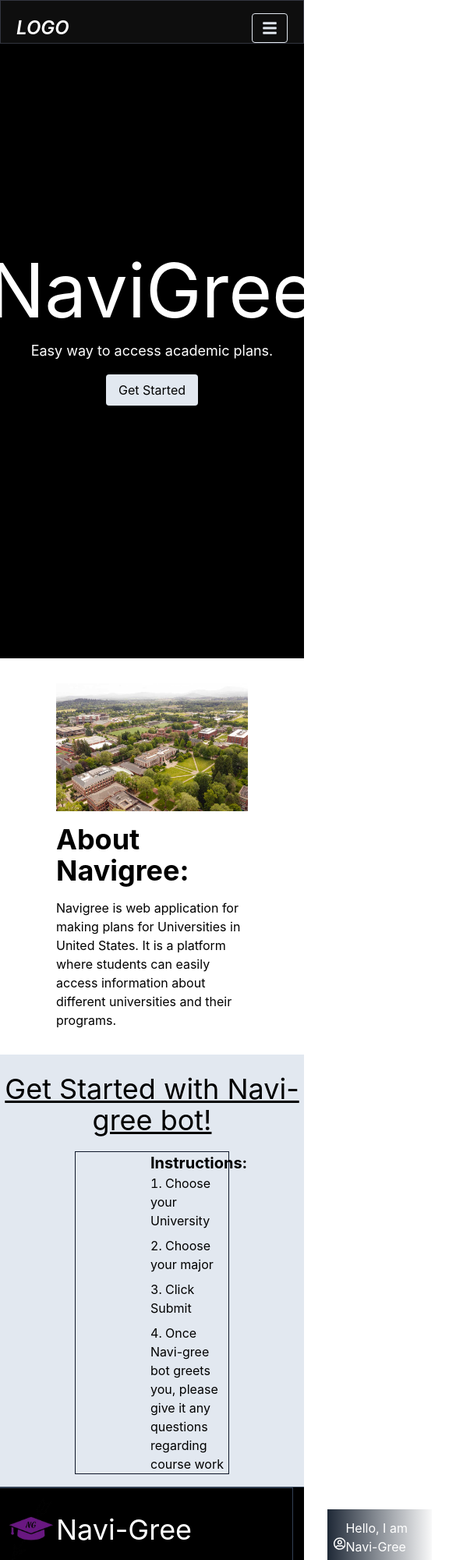
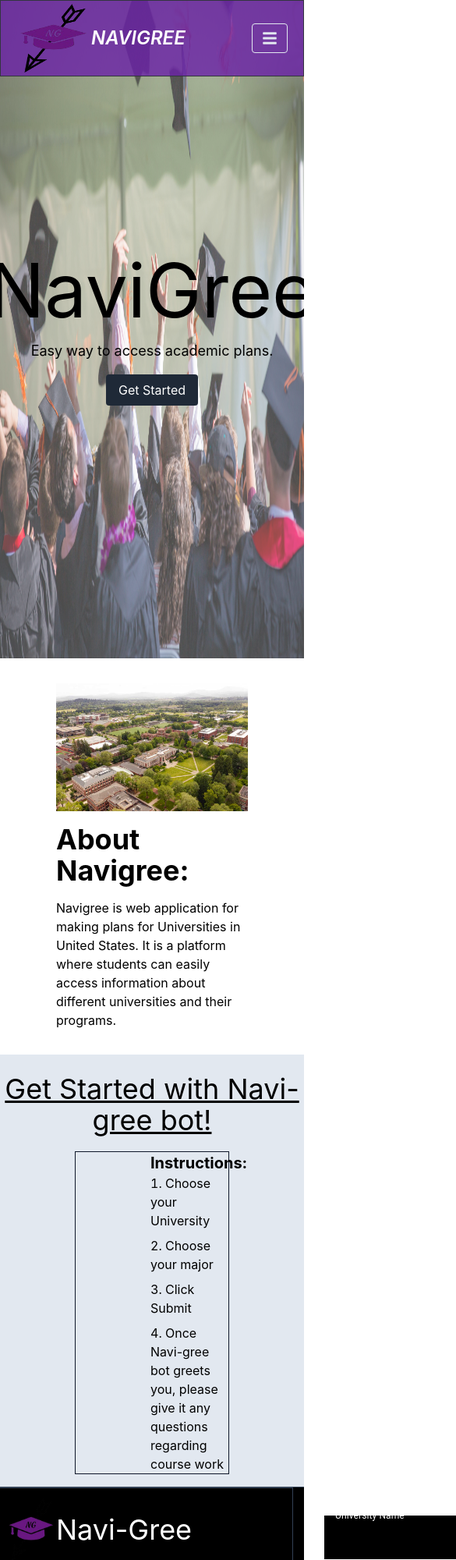
Before and after one commit to Kaavya-Karnati/NaviGree, a React (Create React App) app in the folder navi-gree/: page / in a window 390 px wide. Shown: the top 2000 px of the page at 78% size, 585 px wide, since content can reach past the window. Built offline with nearby package versions, Linux system fonts and the light colour scheme.

Commit message:
Added background. Added the dropdowns.

```diff
--- a/navi-gree/package.json
+++ b/navi-gree/package.json
@@ -3,6 +3,9 @@
   "version": "0.1.0",
   "private": true,
   "dependencies": {
+    "@emotion/react": "^11.13.3",
+    "@emotion/styled": "^11.13.0",
+    "@mui/material": "^6.1.3",
     "@testing-library/jest-dom": "^5.17.0",
     "@testing-library/react": "^13.4.0",
     "@testing-library/user-event": "^13.5.0",
--- a/navi-gree/src/Components/Chatbot.js
+++ b/navi-gree/src/Components/Chatbot.js
@@ -1,4 +1,4 @@
-import React, {useState,useRef, useEffect} from "react";
+import React, { useState, useRef, useEffect } from "react";
 import { FaRegMessage } from "react-icons/fa6";
 import { FaHome } from "react-icons/fa";
 import { FaSave } from "react-icons/fa";
@@ -6,20 +6,41 @@ import { SiProcessingfoundation } from "react-icons/si";
 import { IoSend } from "react-icons/io5";
 import { FaUserPen } from "react-icons/fa6";
 import { FaRegUserCircle } from "react-icons/fa";
+import UniversitySelector from "./UniversitySelector";
+import MajorSelector from "./MajorSelector";
 
 const Chatbot = () => {
   const msgEnd = useRef(null);
   const [input, setInput] = useState("");
-  const [messages, setMessages] = useState([{
-    text: 'Hello, I am Navi-Gree Bot. How can I help you with today?',
-    isBot: true,
-  }]);
+  const [messages, setMessages] = useState([
+    {
+      text: "Hello, I am Navi-Gree Bot. How can I help you with today?",
+      isBot: true,
+    },
+  ]);
+  const [university, setUniversity] = useState('');
+  const [major, setMajor] = useState('');
 
   useEffect(() => {
     msgEnd.current.scrollIntoView();
-  },[messages]);
+  }, [messages]);
 
-  const handleSend = async() =>{
+  useEffect(() => {
+    console.log('Selected University:', university);
+  }, [university]);
+
+  useEffect(() => {
+    console.log('Selected Major:', major);
+  }, [major]);
+
+  const handleUniversitySelect = (uni) => {
+    setUniversity(uni);
+  }
+
+  const handleMajorSelect = (maj) => {
+    setMajor(maj);
+  }
+  const handleSend = async () => {
     // const text = input;
     // setInput('');
     // setMessages([
@@ -27,19 +48,19 @@ const Chatbot = () => {
     //  {text, isBot: false}])
     // const res = await sendMsgToOpenAI(text);
     // setMessages([...messages,
-      //    {text, isBot: false},
-      //  {text: res, isBot: true}]);
+    //    {text, isBot: false},
+    //  {text: res, isBot: true}]);
 
     console.log("handlesend clicked");
-  }
+  };
 
-  const handleEnter = async(e) =>{
-    if (e.key == 'Enter'){
+  const handleEnter = async (e) => {
+    if (e.key == "Enter") {
       await handleSend();
     }
-  }
+  };
   return (
-    <div id="chat" className="w-screen bg-slate-200 pt-6">
+    <div id="chat" className="w-screen bg-slate-200 pt-6 z-20 relative">
       <h1 className="text-center text-black text-4xl underline hover:underline-offset-4 cursor-default">
         Get Started with Navi-gree bot!
       </h1>
@@ -54,7 +75,9 @@ const Chatbot = () => {
             regarding course work
           </li>
         </ol>
+
       </div>
+
       <div>
         <div className="chatbot flex flex-row mt-4 border-t border-slate-700 bg-black min-h-screen max-h-[160vh] w-full overflow-visible">
           <div className="sidebar border-box flex-3 border-r border-slate-700 ">
@@ -110,14 +133,23 @@ const Chatbot = () => {
                   It is Latin words for writing sample text. What about it?
                 </p>
               </div> */}
-              {messages.map((message, i) =>
-                <div key={i} className={message.isBot ? "chat bot bg-gradient-to-r from-gray-800 to-transparent w-full text-white m-1 px-2 py-3 text-md flex place-items-start justify-start" : "chat text-white m-1 px-2 py-3 text-md flex place-items-start justify-start"}>
-                <FaRegUserCircle className="text-white h-16 w-16 object-cover rounded-md" />{" "}
-                <p className="txt">
-                  {message.text}
-                </p>
+              <div className="flex flex-row pt-3">
+              <UniversitySelector onUniversitySelect={handleUniversitySelect}/>
+              <MajorSelector onMajorSelect={handleMajorSelect}/>
               </div>
-              )}
+              {messages.map((message, i) => (
+                <div
+                  key={i}
+                  className={
+                    message.isBot
+                      ? "chat bot bg-gradient-to-r from-gray-800 to-transparent w-full text-white m-1 px-2 py-3 text-md flex place-items-start justify-start"
+                      : "chat text-white m-1 px-2 py-3 text-md flex place-items-start justify-start"
+                  }
+                >
+                  <FaRegUserCircle className="text-white h-16 w-16 object-cover rounded-md" />{" "}
+                  <p className="txt">{message.text}</p>
+                </div>
+              ))}
               <div ref={msgEnd} />
             </div>
             <div className="chatFooter flex items-center mt-auto justify-center w-full whitespace-nowrap relative">
@@ -127,8 +159,9 @@ const Chatbot = () => {
                 className="flex-1 w-full h-auto p-2 pl-10 pr-12 border border-slate-600 outline-none bg-black text-white flex items-center rounded-md"
                 value={input}
                 onKeyDown={handleEnter}
-                onChange={(e)=>{setInput(e.target.value)}
-                }
+                onChange={(e) => {
+                  setInput(e.target.value);
+                }}
               />
               <button
                 className="absolute right-2 top-1/2 transform -translate-y-1/2"
--- a/navi-gree/src/Components/Home.js
+++ b/navi-gree/src/Components/Home.js
@@ -5,25 +5,35 @@ const Home = () => {
     const section = document.getElementById(id);
     if (section) {
       const offset = 100;
-      const elementPosition = section.getBoundingClientRect().top + window.scrollY;
+      const elementPosition =
+        section.getBoundingClientRect().top + window.scrollY;
       const offsetPosition = elementPosition - offset;
 
       window.scrollTo({
         top: offsetPosition,
-        behavior: 'smooth',
+        behavior: "smooth",
       });
     }
   };
   return (
     <div>
-      <div className="w-screen min-h-screen bg-black overflow-hidden">
-        <div className="flex flex-col items-center justify-center min-h-screen bg-black relative text-center text-white">
-          <h1 className="text-8xl mb-4">NaviGree</h1>
-          <p className="text-lg">Easy way to access academic plans.</p>
-          <button className="mt-4 px-4 py-2 bg-slate-200 rounded hover:bg-slate-400 text-black"
-          onClick={() => handleScrollToSection('chat')}>
-            Get Started
-          </button>
+      <div className="w-screen min-h-screen overflow-hidden">
+        <div className="flex flex-col items-center justify-center min-h-screen bg-white relative text-center text-black">
+          <img
+            src={require("../images/MainBackground.jpg")}
+            className="w-full h-screen opacity-70 z-2 absolute"
+
+          />
+          <div className="relative">
+            <h1 className="text-8xl mb-4">NaviGree</h1>
+            <p className="text-lg">Easy way to access academic plans.</p>
+            <button
+              className="mt-4 px-4 py-2 bg-gray-800 rounded hover:bg-slate-400 text-white"
+              onClick={() => handleScrollToSection("chat")}
+            >
+              Get Started
+            </button>
+          </div>
         </div>
       </div>
     </div>
--- /dev/null
+++ b/navi-gree/src/Components/MajorSelector.js
@@ -0,0 +1,65 @@
+import Box from '@mui/material/Box';
+import InputLabel from '@mui/material/InputLabel';
+import MenuItem from '@mui/material/MenuItem';
+import FormControl from '@mui/material/FormControl';
+import Select from '@mui/material/Select';
+import React, { useState } from 'react';
+
+export default function UniversitySelector({onMajorSelect}) {
+  const [major, setMajor] = useState('');
+
+  const handleChange = (event) => {
+    const selectedMajor = event.target.value;
+    setMajor(selectedMajor);
+    onMajorSelect(selectedMajor);
+  };
+
+  const majorData = [
+    {
+      majorName: 'Wayne State University',
+      code: 'Wayne State University',
+    },
+    {
+      majorName: 'Michigan State University',
+      code: 'MSU',
+    },
+    {
+        majorName: 'Eastern Michigan University',
+      code: 'EMU',
+    },
+    {
+        majorName: 'University of Michigan - Dearborn',
+      code: 'UofM_D',
+    },
+    {
+        majorName: 'University of Michigan - Ann Arbor',
+      code: 'UofM_AA',
+    },
+  ];
+
+  return (
+    <div className="z-44 w-44 bg-black text-white">
+      <Box sx={{ minWidth: 120}} className="text-white">
+        <FormControl fullWidth>
+          <InputLabel id="demo-simple-select-label" sx={{ color: 'white' }} shrink >
+            Major
+          </InputLabel>
+          <Select
+            labelId="demo-simple-select-label"
+            id="demo-simple-select"
+            value={major}
+            label="University Name"
+            onChange={handleChange}
+            sx={{ color: 'white', backgroundColor: 'black' }}
+            >
+            {majorData.map((major, index) => (
+              <MenuItem key={index} value={major.code}>
+                {major.majorName}
+              </MenuItem>
+            ))}
+          </Select>
+        </FormControl>
+      </Box>
+    </div>
+  );
+}
--- a/navi-gree/src/Components/NavigationBar.js
+++ b/navi-gree/src/Components/NavigationBar.js
@@ -27,14 +27,17 @@ const navlinks = [
 const NavigationBar = () => {
   const [navbarOpen, setNavbarOpen] = useState(false);
   return (
-    <nav className="fixed top-0 left-0 right-0 z-10 border border-[#33353F] bg-[#121212] bg-opacity-80">
-      <div className="flex container lg:py-4 flex-wrap items-center justify-between mx-auto pt-4 px-5">
+    <nav className="fixed top-0 left-0 right-0 z-10 border border-[#33353F] bg-purple-800 bg-opacity-80">
+      <div className="flex container lg:py-1 flex-wrap items-center justify-between mx-auto px-5">
+        <div className="flex flex-row">
         <Link
           to="/"
-          className="text-2xl md:text-5xl text-white font-semibold italic"
+          className="flex items-center text-2xl md:text-5xl text-white font-semibold italic"
         >
-          LOGO
+          <img src={require('../images/NaviGreeLogo.png')} className="w-24 h-24"/>
+          <h1 className="text-md">NAVIGREE</h1>
         </Link>
+        </div>
         <div className="mobile-menu block md:hidden">
           {!navbarOpen ? (
             <button
--- /dev/null
+++ b/navi-gree/src/Components/UniversitySelector.js
@@ -0,0 +1,65 @@
+import Box from '@mui/material/Box';
+import InputLabel from '@mui/material/InputLabel';
+import MenuItem from '@mui/material/MenuItem';
+import FormControl from '@mui/material/FormControl';
+import Select from '@mui/material/Select';
+import React, { useState } from 'react';
+
+export default function UniversitySelector({onUniversitySelect}) {
+  const [university, setUniversity] = useState('');
+
+  const handleChange = (event) => {
+    const selectedUniversity = event.target.value;
+    setUniversity(selectedUniversity);
+    onUniversitySelect(selectedUniversity);
+  };
+
+  const uniData = [
+    {
+      university: 'Wayne State University',
+      code: 'Wayne State University',
+    },
+    {
+      university: 'Michigan State University',
+      code: 'MSU',
+    },
+    {
+      university: 'Eastern Michigan University',
+      code: 'EMU',
+    },
+    {
+      university: 'University of Michigan - Dearborn',
+      code: 'UofM_D',
+    },
+    {
+      university: 'University of Michigan - Ann Arbor',
+      code: 'UofM_AA',
+    },
+  ];
+
+  return (
+    <div className="z-44 w-44 bg-black text-white">
+      <Box sx={{ minWidth: 120}} className="text-white">
+        <FormControl fullWidth>
+          <InputLabel id="demo-simple-select-label" sx={{ color: 'white' }} shrink >
+            University Name
+          </InputLabel>
+          <Select
+            labelId="demo-simple-select-label"
+            id="demo-simple-select"
+            value={university}
+            label="University Name"
+            onChange={handleChange}
+            sx={{ color: 'white', backgroundColor: 'black' }}
+            >
+            {uniData.map((uni, index) => (
+              <MenuItem key={index} value={uni.code}>
+                {uni.university}
+              </MenuItem>
+            ))}
+          </Select>
+        </FormControl>
+      </Box>
+    </div>
+  );
+}
```
Also changed, not shown: navi-gree/src/images/MainBackground.jpg (added), 1 other file (tests, documents, lock files or other folders).
